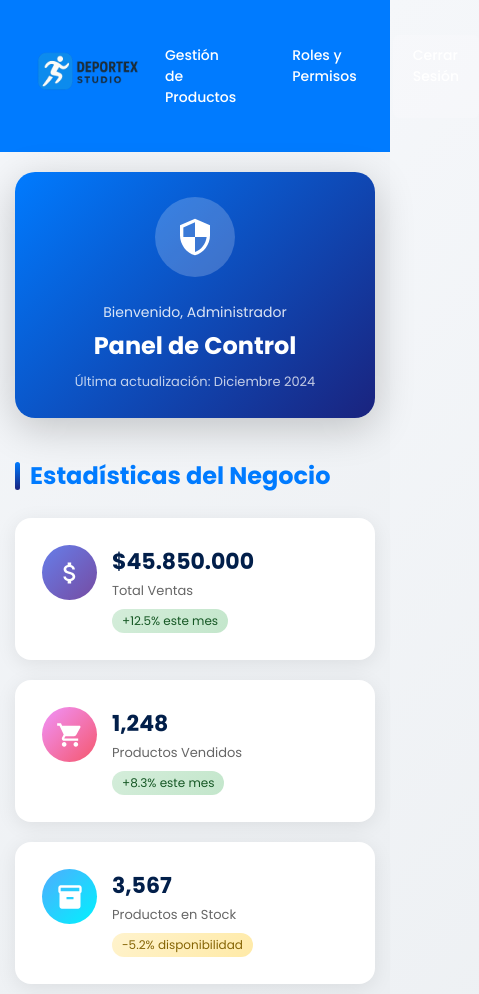
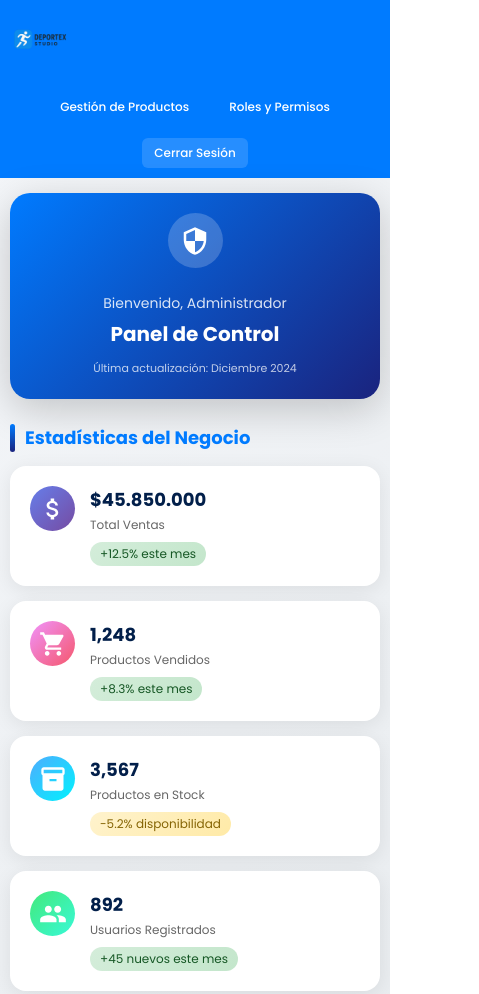
Before and after one commit to Julian-sf113/Proyecto_Sena, a plain HTML site: page Administrador/panel_del_administrador.html in a window 390 px wide. Shown: the top 994 px of the page, 479 px wide, since content can reach past the window. Drawn offline with Linux system fonts and the light colour scheme.

Commit message:
Se le agrego su respectivas media queries a la vista, al panel del administrador

```diff
--- a/components/panel_administrador.css
+++ b/components/panel_administrador.css
@@ -332,37 +332,250 @@ body {
     font-size: 14px;
 }
 
-/* === Responsive === */
-@media screen and (max-width: 768px) {
+/* ==================== MEDIA QUERIES ==================== */
+
+/* === Desktop (max-width: 1240px) === */
+/* Ajustes para pantallas de computadores de mesa con resolución reducida */
+@media (max-width: 1240px) {
     .admin-panel {
+        /* Reduce el ancho máximo */
+        max-width: 1000px;
+    }
+
+    .header__logo img {
+        /* Reduce el tamaño del logo */
+        height: 100px;
+    }
+
+    .admin-panel__hero {
+        /* Reduce el padding */
+        padding: 35px;
+    }
+
+    .stat-card {
+        /* Reduce el padding */
+        padding: 20px;
+    }
+
+    .footer__logo img {
+        /* Reduce el logo del footer */
+        height: 100px;
+    }
+}
+
+/* === Tablets (max-width: 700px) === */
+/* Ajustes para tabletas y dispositivos de tamaño mediano */
+@media (max-width: 700px) {
+    .encabezado__top {
+        /* Permite que los elementos se envuelvan */
+        flex-wrap: wrap;
+        /* Reduce el espaciado */
+        gap: 15px;
+        /* Reduce el padding */
+        padding: 15px;
+    }
+
+    .header__logo img {
+        /* Reduce el logo */
+        height: 80px;
+    }
+
+    .admin-panel {
+        /* Reduce el padding */
         padding: 20px 15px;
     }
 
     .admin-panel__hero {
+        /* Reduce el padding */
         padding: 25px;
     }
 
     .admin-panel__info {
+        /* Cambia a disposición vertical */
         flex-direction: column;
+        /* Centra el texto */
         text-align: center;
     }
 
+    .admin-panel__icono {
+        /* Reduce el tamaño del icono */
+        width: 65px;
+        /* Mantiene la proporción */
+        height: 65px;
+    }
+
     .admin-panel__titulo {
+        /* Reduce el tamaño del título */
         font-size: 24px;
     }
 
     .estadisticas__grid {
-        grid-template-columns: 1fr;
+        /* 2 columnas para tablets */
+        grid-template-columns: repeat(2, 1fr);
+        /* Reduce el espaciado */
+        gap: 15px;
+    }
+
+    .seccion__titulo {
+        /* Reduce el tamaño del título */
+        font-size: 20px;
     }
 
     .tabla-productos th,
     .tabla-productos td {
+        /* Reduce el padding de la tabla */
         padding: 12px 15px;
+        /* Reduce el tamaño de fuente */
         font-size: 13px;
     }
 
     .footer {
+        /* Cambia a disposición vertical */
         flex-direction: column;
+        /* Centra el texto */
         text-align: center;
     }
+
+    .footer__logo img {
+        /* Reduce el logo del footer */
+        height: 80px;
+    }
+
+    .encabezado__nav {
+        /* Permite envolver elementos */
+        flex-wrap: wrap;
+        /* Centra los enlaces */
+        justify-content: center;
+    }
+
+    .nav__link {
+        /* Reduce el padding */
+        padding: 8px 15px;
+        /* Reduce el tamaño de fuente */
+        font-size: 13px;
+    }
 }
+
+/* === Móviles (max-width: 406px) === */
+/* Ajustes para teléfonos móviles y pantallas pequeñas */
+@media (max-width: 406px) {
+    .encabezado__top {
+        /* Reduce aún más el espaciado */
+        padding: 10px;
+    }
+
+    .header__logo img {
+        /* Reduce significativamente el logo */
+        height: 60px;
+    }
+
+    .admin-panel {
+        /* Reduce el padding */
+        padding: 15px 10px;
+    }
+
+    .admin-panel__hero {
+        /* Reduce el padding */
+        padding: 20px;
+        /* Reduce el margen inferior */
+        margin-bottom: 25px;
+    }
+
+    .admin-panel__icono {
+        /* Reduce el icono */
+        width: 55px;
+        /* Mantiene la proporción */
+        height: 55px;
+    }
+
+    .admin-panel__icono svg {
+        /* Reduce el SVG interno */
+        width: 30px;
+        /* Mantiene la proporción */
+        height: 30px;
+    }
+
+    .admin-panel__titulo {
+        /* Reduce el tamaño del título */
+        font-size: 20px;
+    }
+
+    .admin-panel__fecha {
+        /* Reduce el tamaño del texto */
+        font-size: 11px;
+    }
+
+    .estadisticas__grid {
+        /* Una sola columna para móviles */
+        grid-template-columns: 1fr;
+    }
+
+    .stat-card {
+        /* Reduce el padding */
+        padding: 18px;
+    }
+
+    .stat-card__icono {
+        /* Reduce el tamaño del icono */
+        width: 45px;
+        /* Mantiene la proporción */
+        height: 45px;
+    }
+
+    .stat-card__valor {
+        /* Reduce el tamaño del valor */
+        font-size: 18px;
+    }
+
+    .stat-card__label {
+        /* Reduce el tamaño de la etiqueta */
+        font-size: 12px;
+    }
+
+    .seccion__titulo {
+        /* Reduce el tamaño del título */
+        font-size: 18px;
+        /* Reduce el margen inferior */
+        margin-bottom: 15px;
+    }
+
+    .tabla-container {
+        /* Permite scroll horizontal */
+        overflow-x: auto;
+    }
+
+    .tabla-productos {
+        /* Ancho mínimo para evitar compresión */
+        min-width: 500px;
+    }
+
+    .tabla-productos th,
+    .tabla-productos td {
+        /* Reduce el padding */
+        padding: 10px 12px;
+        /* Reduce el tamaño de fuente */
+        font-size: 12px;
+    }
+
+    .footer {
+        /* Reduce el padding */
+        padding: 15px 20px;
+    }
+
+    .footer__logo img {
+        /* Reduce el logo del footer */
+        height: 60px;
+    }
+
+    .footer__copyright {
+        /* Reduce el tamaño de fuente */
+        font-size: 12px;
+    }
+
+    .nav__link {
+        /* Reduce el padding */
+        padding: 6px 12px;
+        /* Reduce el tamaño de fuente */
+        font-size: 12px;
+    }
+}
```
